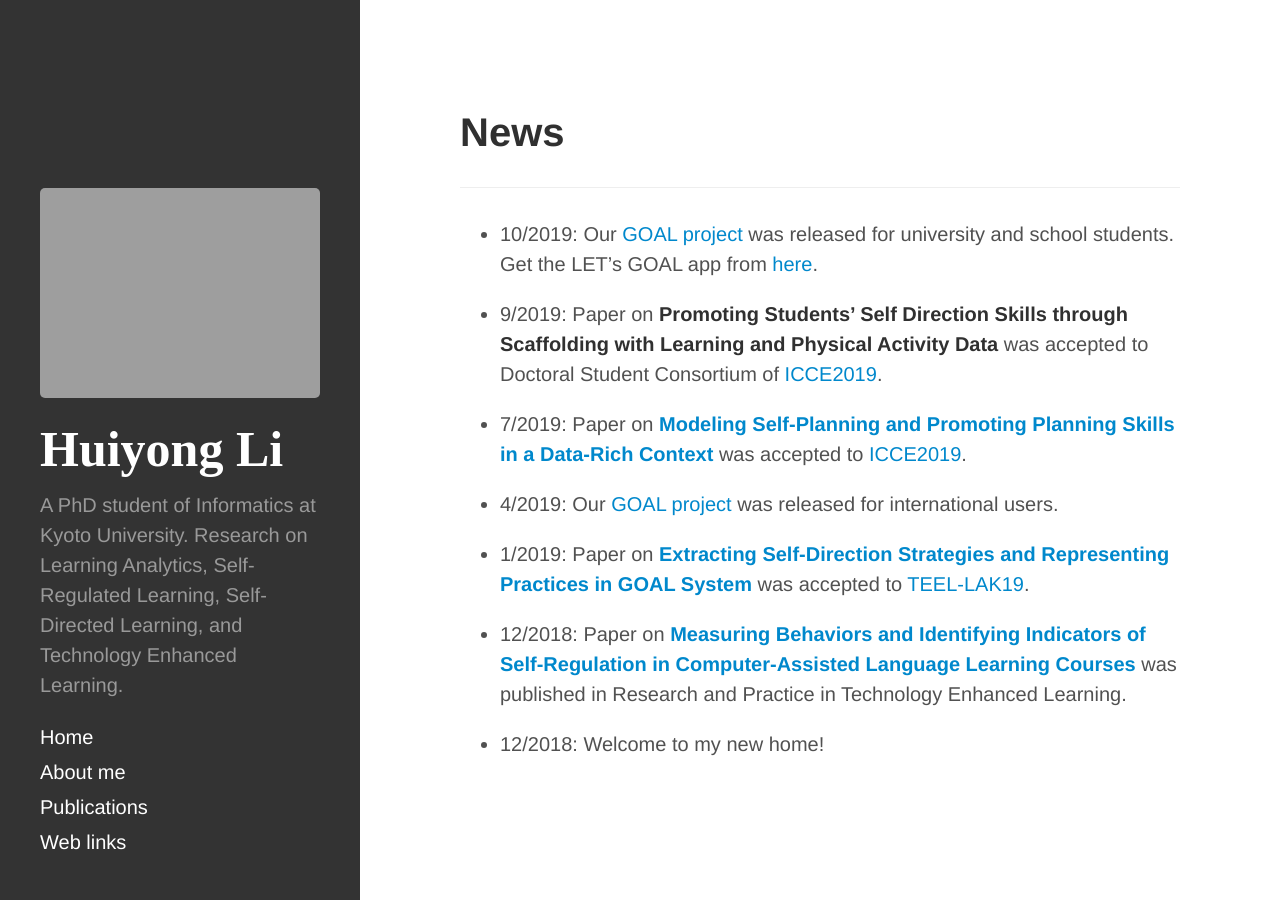
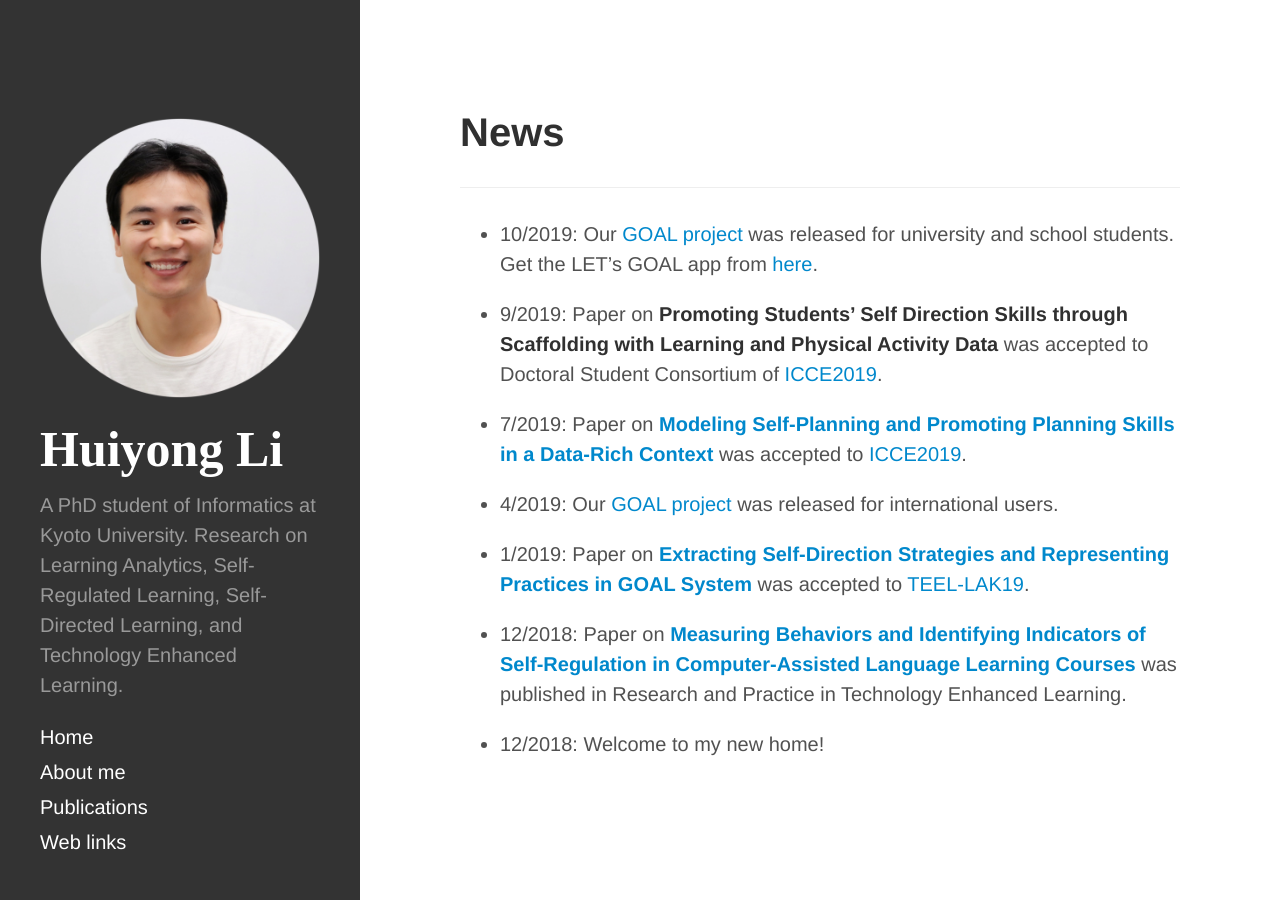
Before and after one commit to li-huiyong/li-huiyong.github.io, a Jekyll site: the page built from index.md, in a window 1280 px wide. Built offline with Jekyll 4.4.1, drawn with Linux system fonts in a browser that asks for light colours; nearby versions of some CDN libraries; some web fonts are replaced; our own code applies the rules of GitHub Pages for plain Markdown files.

Commit message:
use site.avatarurl

```diff
--- a/_includes/sidebar.html
+++ b/_includes/sidebar.html
@@ -2,7 +2,7 @@
   <div class="container sidebar-sticky">
 
     <div class="sidebar-about">
-        <img src="https://li-huiyong.github.io/resources/avatar2019.jpg" alt="avatar">
+        <img src="{{ site.avatarurl }}" alt="avatar">
     </div>
 
     <div class="sidebar-about">
```
